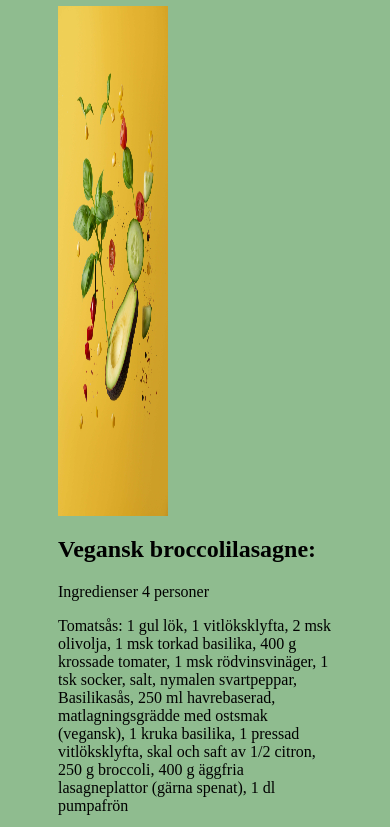
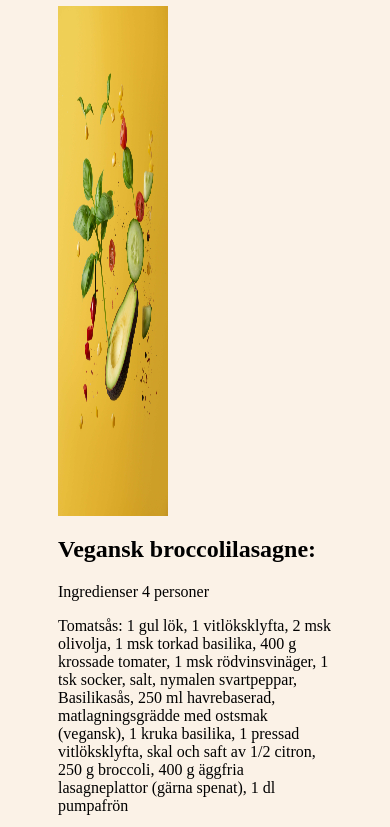
Before and after one commit to tinsilinit/slutuppgiftwebbis, a plain HTML site: page html/veg.html/index.html in a window 390 px wide. Shown: the part 221-1048 px from the top of the page. Drawn offline with Linux system fonts and the light colour scheme; files whose address does not match are found by name.

Commit message:
Add files via upload

```diff
--- a/html/veg.html/veg.css
+++ b/html/veg.html/veg.css
@@ -1 +1,6 @@
-body{background-color: #8fbc8f; padding: 50px;} #mySidenav a{position: absolute; left: -80px; transition: 0.3s; padding: 15px; width: 100px; text-decoration: none; font-size: 20px; color: white; border-radius: 0 5px 5px 0;}#mySidenav a:hover{left: 0;}#snabba{top: 20px; background-color: #ffc1cc;}#familj{top: 80px; background-color: #5f9ea0;}#veg{top: 140px; background-color: #87a96b;}#helg{top: 200px; background-color: #483c32;}#mySidenav a{position: absolute; /* Position them relative to the browser window */ left: -80px; /* Position them outside of the screen */ transition: 0.3s; /* Add transition on hover */ padding: 15px; width: 100px; text-decoration: none; /* Remove underline */ font-size: 20px; /* Increase font size */ color: white; border-radius: 0 5px 5px 0;}#mySidenav a:hover{left: 0; /* On mouse-over, make the elements appear as they should */}
+body{background-color: #8fbc8f; padding: 50px;}
+@media screen and (max-width: 750px) {
+    body {
+        background-color: #fbf2e7;
+    }
+  }
```
